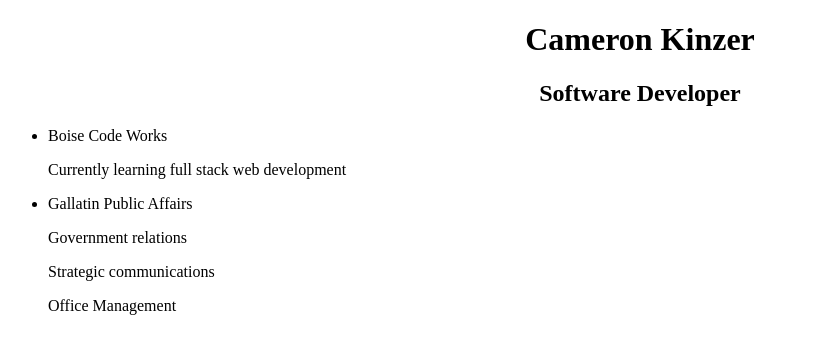
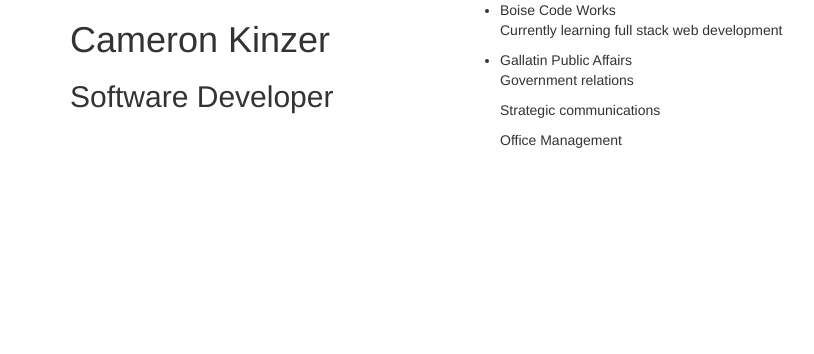
Before and after one commit to cameronkinzer/resume, a plain HTML site: page index.html in a window 1280 px wide. Shown: the whole page, without its empty margins (0-814 px from the left). Drawn offline with nearby package versions, Linux system fonts and the light colour scheme.

Commit message:
added some bootstrap rows

```diff
--- a/index.html
+++ b/index.html
@@ -1,24 +1,22 @@
 <!DOCTYPE html>
 <html lang="en">
 <head>
-    <style>
-    h1 { text-align:center;
 
-    }
-
-    h2{ text-align:center;
-
-
-    }
-    </style>
-    <meta charset="UTF-8">
+  <meta charset="UTF-8">
     <title>Document</title>
+    <!-- Latest compiled and minified CSS -->
+<link rel="stylesheet" href="https://maxcdn.bootstrapcdn.com/bootstrap/3.3.7/css/bootstrap.min.css" integrity="sha384-BVYiiSIFeK1dGmJRAkycuHAHRg32OmUcww7on3RYdg4Va+PmSTsz/K68vbdEjh4u" crossorigin="anonymous">
+<link rel="stylesheet" href="site.css">
 </head>
 <body>
 
-
+<div class="container">
+    <div class="row">
+        <div class="col-md-4 first">
     <h1>Cameron Kinzer</h1>
     <h2>Software Developer</h2>
+    </div>
+    <div class="col-md-4 second">
     <ul>
         <li>Boise Code Works</li>
         <p>Currently learning full stack web development</p>
@@ -26,6 +24,9 @@
         <p>Government relations</p>
         <p>Strategic communications</p>
         <p>Office Management</p>
+        </div>
+        </div>
+        </div>
 
 </body>
 </html>
```
Also changed, not shown: site.css (added).
